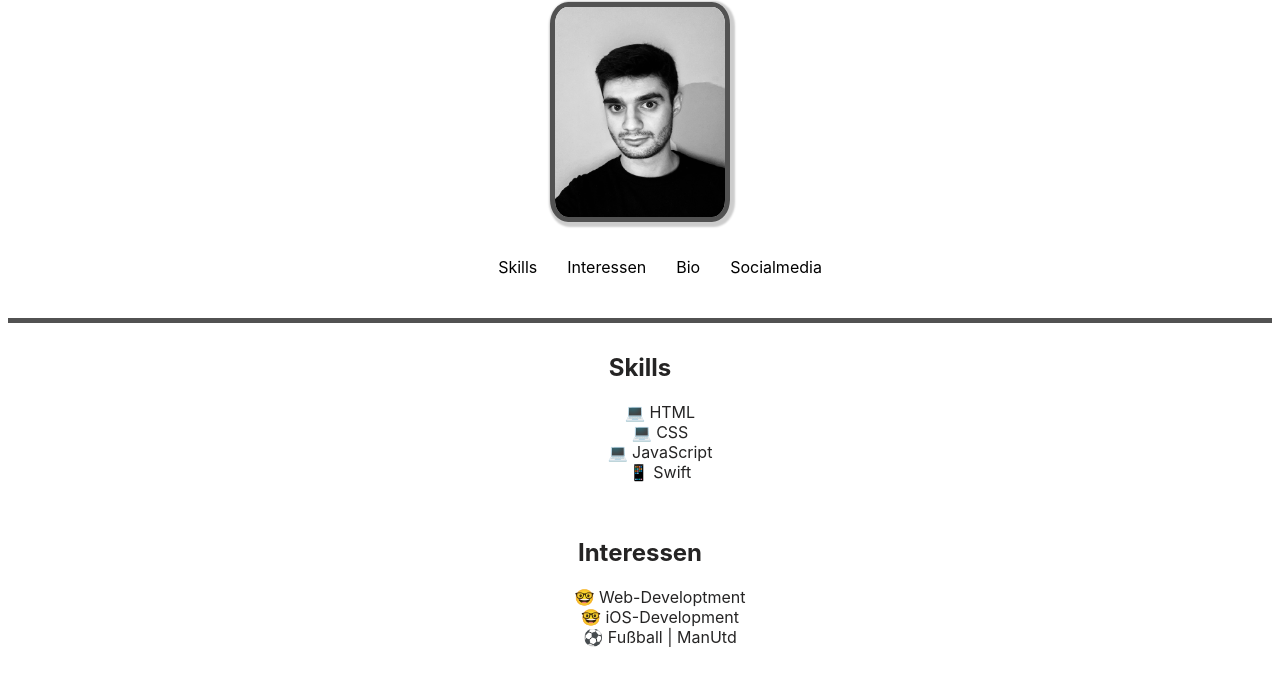
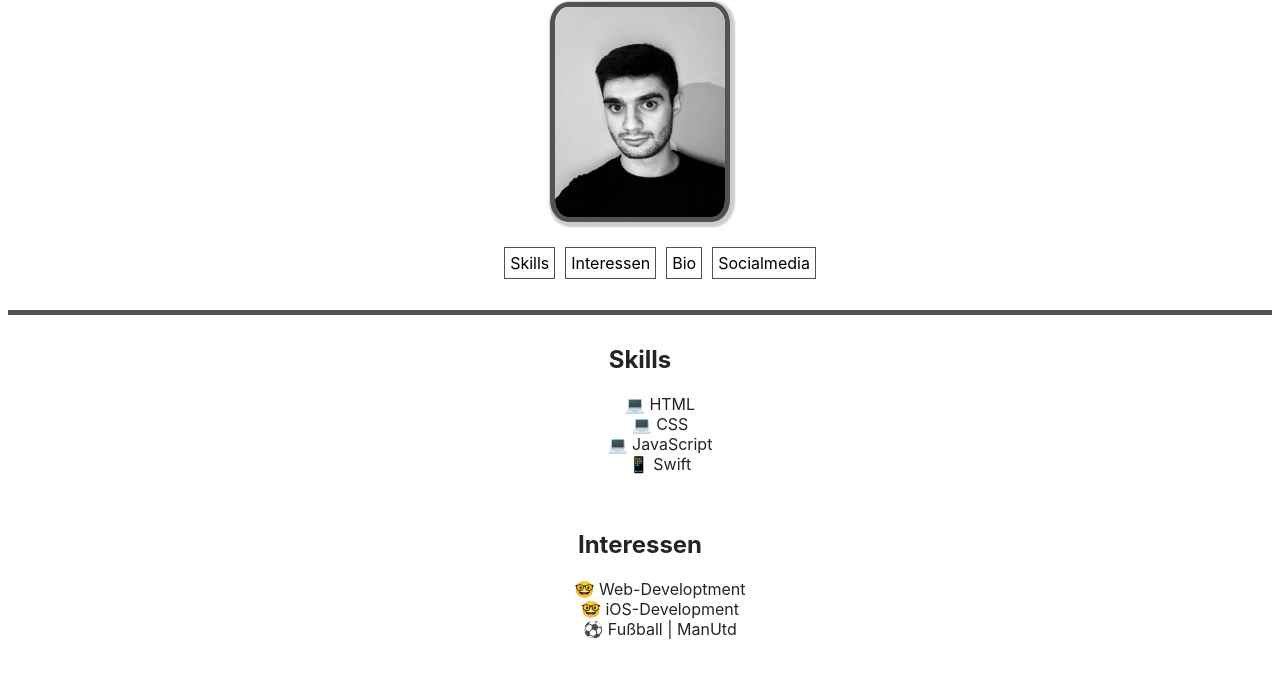
Before and after one commit to agonkarimani/personal-website, a plain HTML site: page index.html in a window 1280 px wide. Shown: the part 98-789 px from the top of the page. Drawn offline with Linux system fonts and the light colour scheme.

Commit message:
Add border for nav

```diff
--- a/Styles/_components.css
+++ b/Styles/_components.css
@@ -23,7 +23,9 @@
 }
 
 .menu__item {
-  padding: 15px;
+  margin: 5px;
+  border: 1px solid rgba(0, 0, 0, 0.678);
+  padding: 5px;
 }
 
 .page-main {
```
